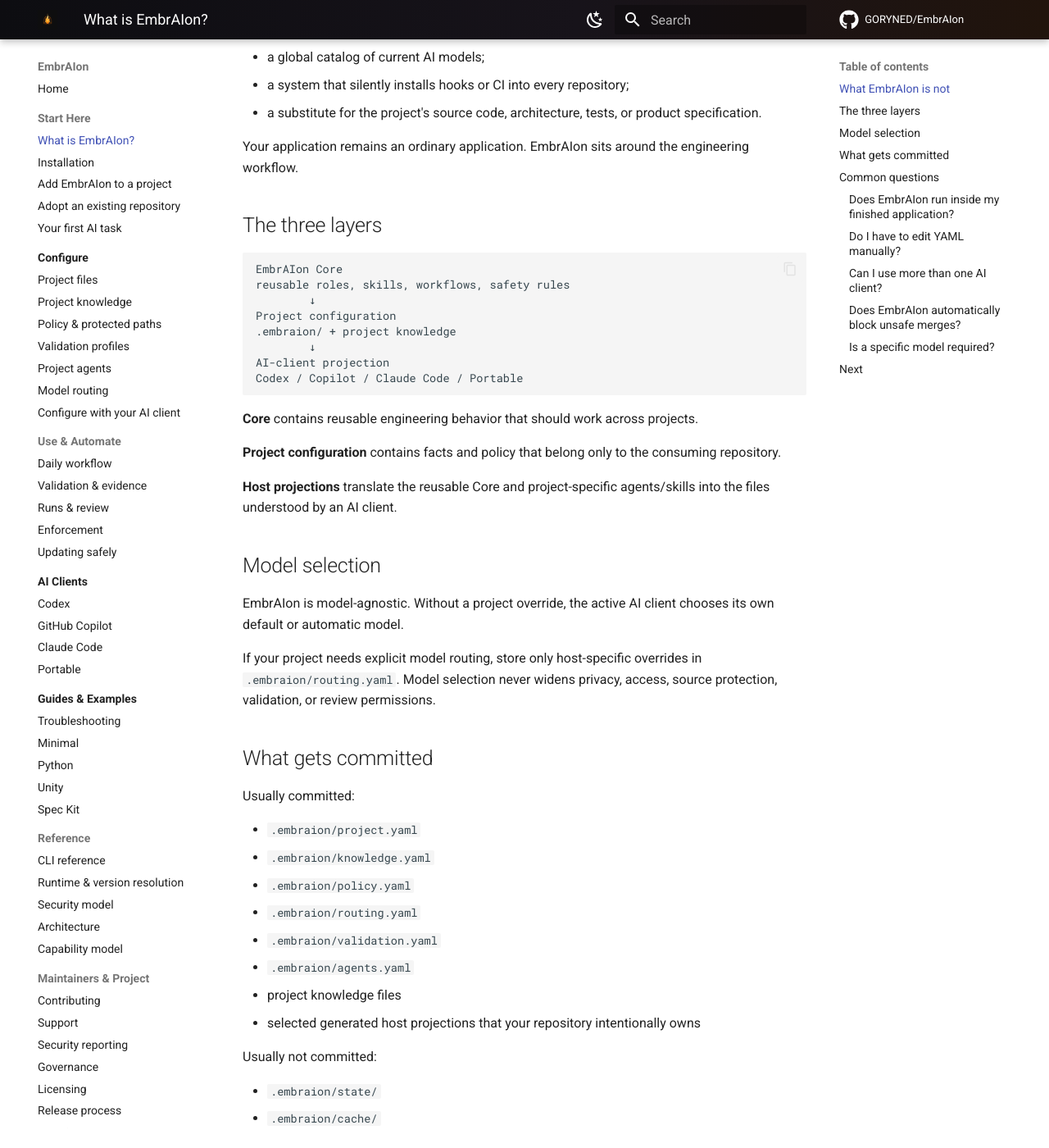
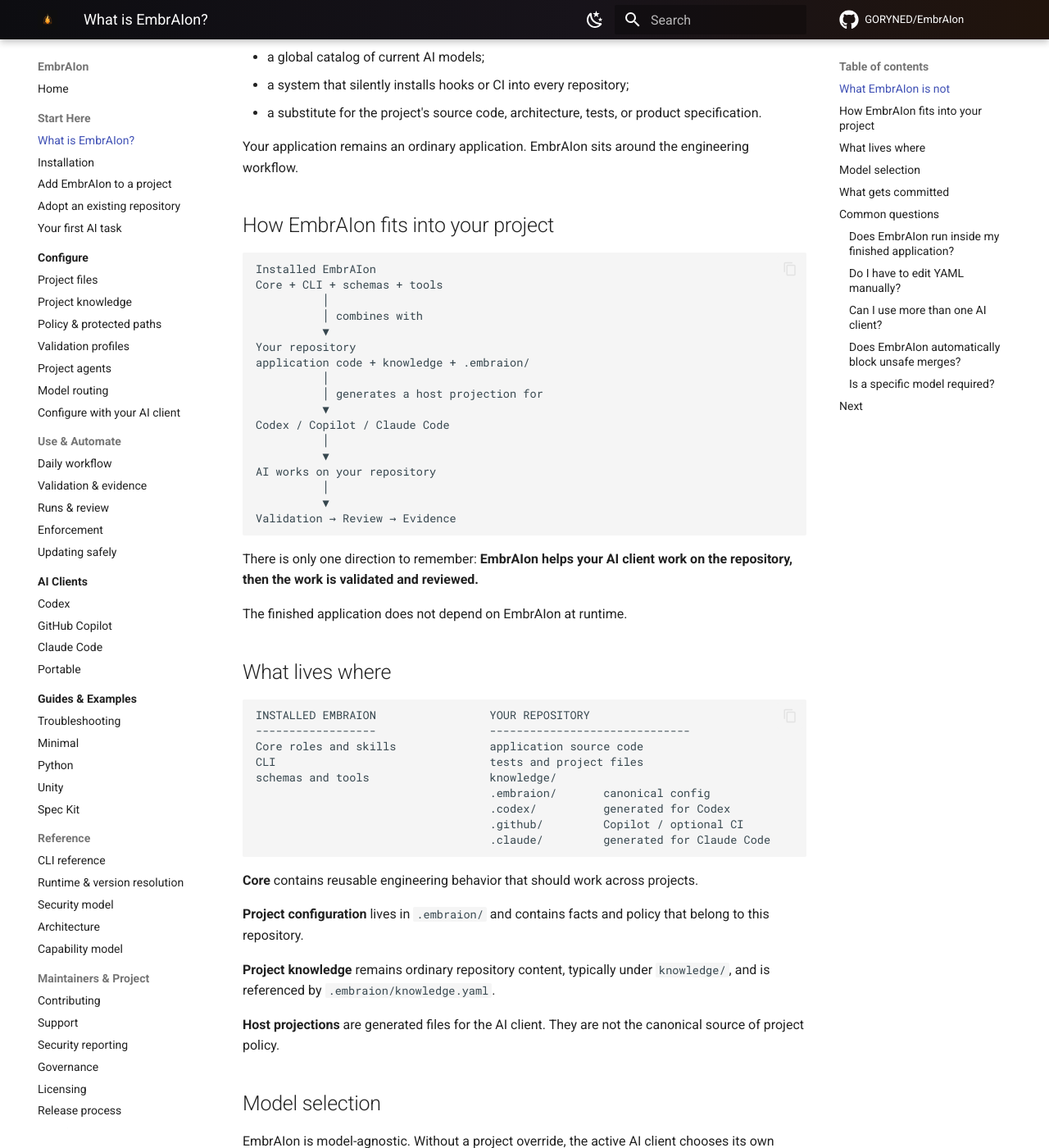
Before and after one commit to GORYNED/EmbrAIon, an MkDocs documentation site: the page built from docs/getting-started/what-is-embraion.md, in a window 1280 px wide and 1400 px high, scrolled down 666 px. Shown: the whole window at 82% size. Built offline with MkDocs 1.6.1 and Material for MkDocs 9.7.7, drawn with Linux system fonts in a browser that asks for light colours; comment, search, counter and statistics services are not loaded.

Commit message:
docs: separate workflow from repository ownership

````diff
--- a/docs/getting-started/what-is-embraion.md
+++ b/docs/getting-started/what-is-embraion.md
@@ -25,24 +25,53 @@ EmbrAIon is **not**:
 
 Your application remains an ordinary application. EmbrAIon sits around the engineering workflow.
 
-## The three layers
+## How EmbrAIon fits into your project
 
 ```text
-EmbrAIon Core
-reusable roles, skills, workflows, safety rules
-        ↓
-Project configuration
-.embraion/ + project knowledge
-        ↓
-AI-client projection
-Codex / Copilot / Claude Code / Portable
+Installed EmbrAIon
+Core + CLI + schemas + tools
+          │
+          │ combines with
+          ▼
+Your repository
+application code + knowledge + .embraion/
+          │
+          │ generates a host projection for
+          ▼
+Codex / Copilot / Claude Code
+          │
+          ▼
+AI works on your repository
+          │
+          ▼
+Validation → Review → Evidence
+```
+
+There is only one direction to remember: **EmbrAIon helps your AI client work on the repository, then the work is validated and reviewed.**
+
+The finished application does not depend on EmbrAIon at runtime.
+
+## What lives where
+
+```text
+INSTALLED EMBRAION                 YOUR REPOSITORY
+------------------                 ------------------------------
+Core roles and skills              application source code
+CLI                                tests and project files
+schemas and tools                  knowledge/
+                                   .embraion/       canonical config
+                                   .codex/          generated for Codex
+                                   .github/         Copilot / optional CI
+                                   .claude/         generated for Claude Code
 ```
 
 **Core** contains reusable engineering behavior that should work across projects.
 
-**Project configuration** contains facts and policy that belong only to the consuming repository.
+**Project configuration** lives in `.embraion/` and contains facts and policy that belong to this repository.
 
-**Host projections** translate the reusable Core and project-specific agents/skills into the files understood by an AI client.
+**Project knowledge** remains ordinary repository content, typically under `knowledge/`, and is referenced by `.embraion/knowledge.yaml`.
+
+**Host projections** are generated files for the AI client. They are not the canonical source of project policy.
 
 ## Model selection
 
````
